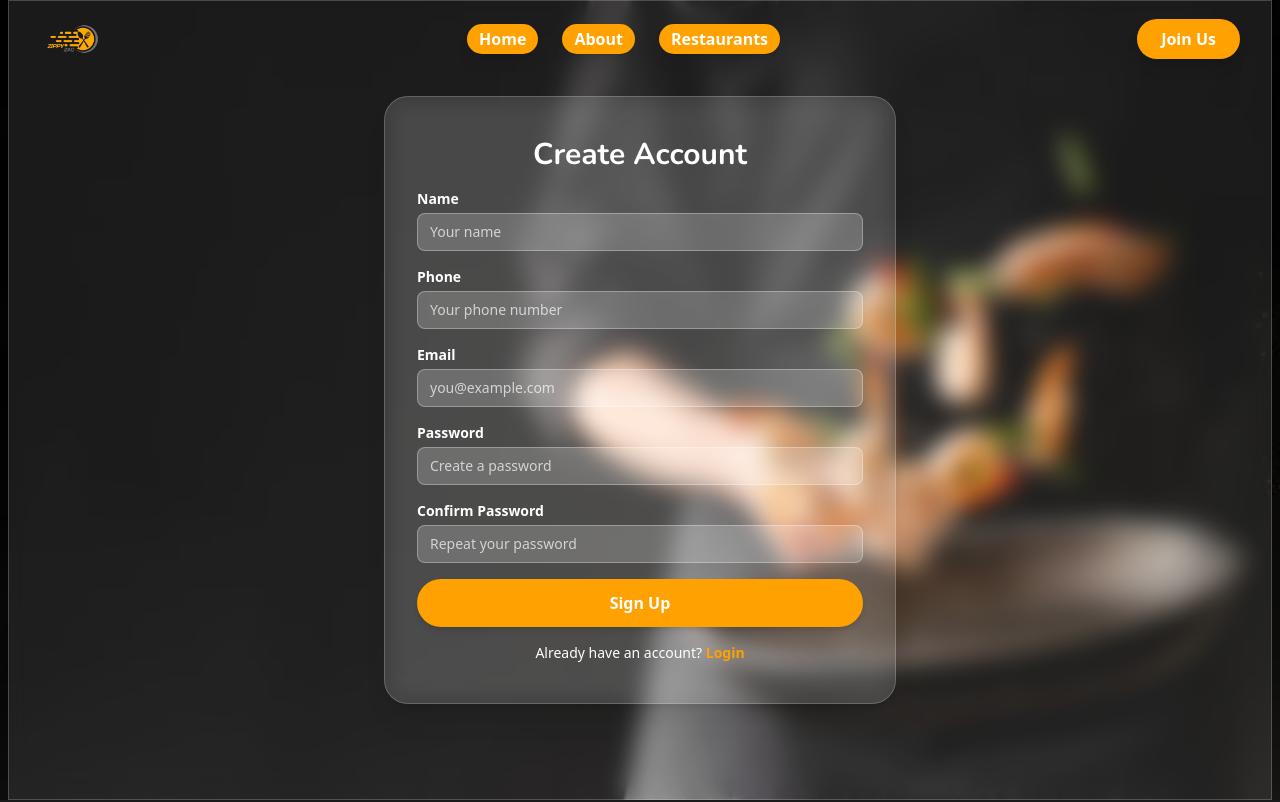
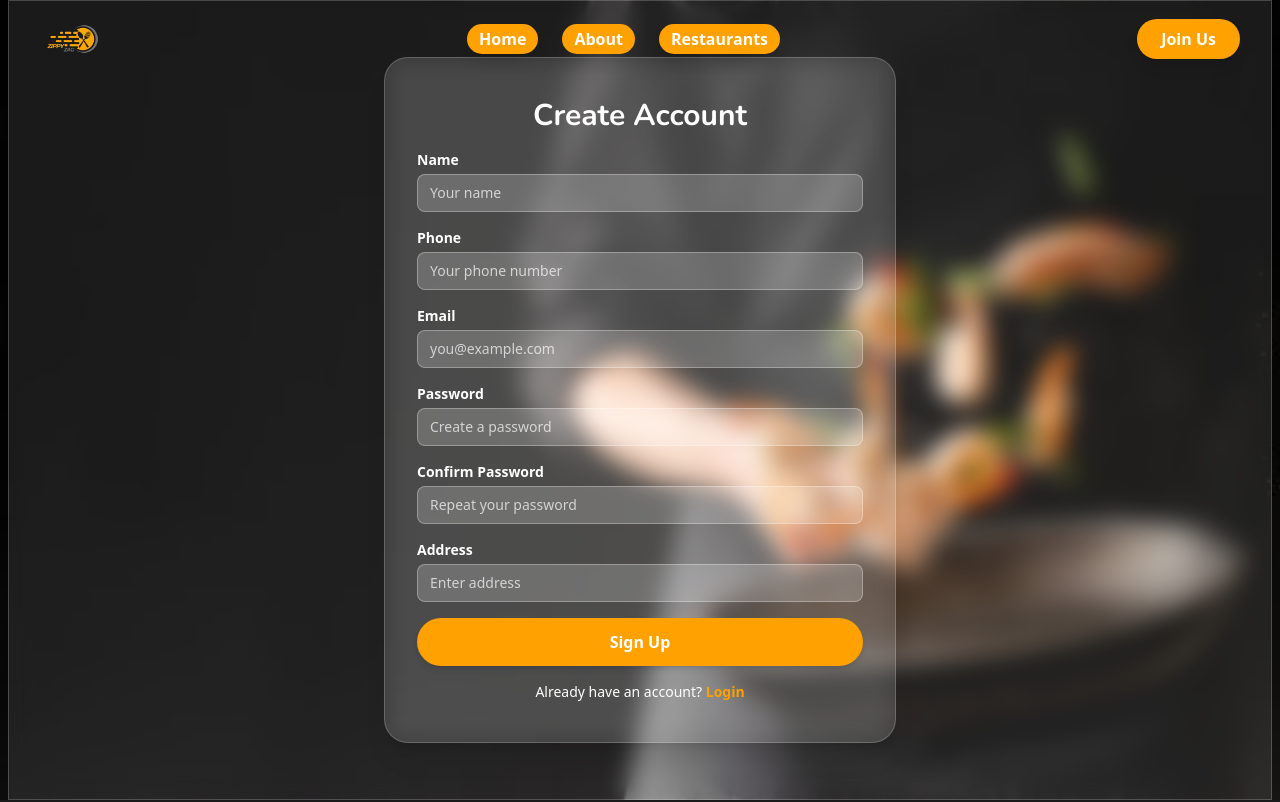
Before and after one commit to javidShabin/delivista-customer-page, a React (Vite) app: page /signup-page in a window 1280 px wide. Shown: the top 802 px of the page. Built offline with nearby package versions, Linux system fonts and the light colour scheme; no server answers; a web font is replaced by a local one.

Commit message:
Set the address field in user profile

```diff
--- a/src/pages/SignupForm.tsx
+++ b/src/pages/SignupForm.tsx
@@ -13,6 +13,7 @@ type Inputs = {
   email: string;
   password: string;
   confirmPassword: string;
+  address: string
 };
 
 export default function SignupForm() {
@@ -144,6 +145,23 @@ export default function SignupForm() {
                 </p>
               )}
             </div>
+            {/* Address */}
+            <div>
+              <label className="block text-xs sm:text-sm font-semibold text-white mb-1">
+                Address
+              </label>
+              <input
+                type="text"
+                {...register("address", { required: true })}
+                placeholder="Enter address"
+                className="w-full px-3 py-2 border border-white/30 bg-white/20 text-white placeholder-white/70 rounded-lg text-sm focus:outline-none focus:ring-2 focus:ring-[#ffa100]"
+              />
+              {errors.password && (
+                <p className="text-xs text-red-300 mt-1">
+                  address is required
+                </p>
+              )}
+            </div>
 
             {/* Submit */}
             <button
--- a/src/pages/authUser/Dashboard/Profile.tsx
+++ b/src/pages/authUser/Dashboard/Profile.tsx
@@ -10,6 +10,7 @@ const Profile = () => {
     email: string,
     role: string,
     phone: string,
+    address: string,
     createdAt: string,
     updatedAt: string
   }
@@ -20,6 +21,7 @@ const Profile = () => {
     const getProfileData = async () => {
       try {
         const response = await axiosInstance.get("/user/customer-profile");
+        console.log(response.data)
         setUserProfile(response.data.customer);
       } catch (error) {
         console.log(error);
@@ -63,7 +65,7 @@ const Profile = () => {
               <Phone size={16} /> {profile?.phone}
             </div>
             <div className="flex items-center gap-3 text-gray-600">
-              <MapPin size={16} /> San Francisco, USA
+              <MapPin size={16} /> {profile?.address}
             </div>
             <div className="flex items-center gap-3 text-gray-600">
               <Shield size={16} /> Verified Account
@@ -109,7 +111,7 @@ const Profile = () => {
               </label>
               <input
                 type="text"
-                defaultValue="San Francisco, USA"
+                defaultValue={profile?.address}
                 className="mt-1 w-full border border-gray-200 rounded-lg p-2 focus:border-orange-500 focus:ring-1 focus:ring-orange-500"
               />
             </div>
```
